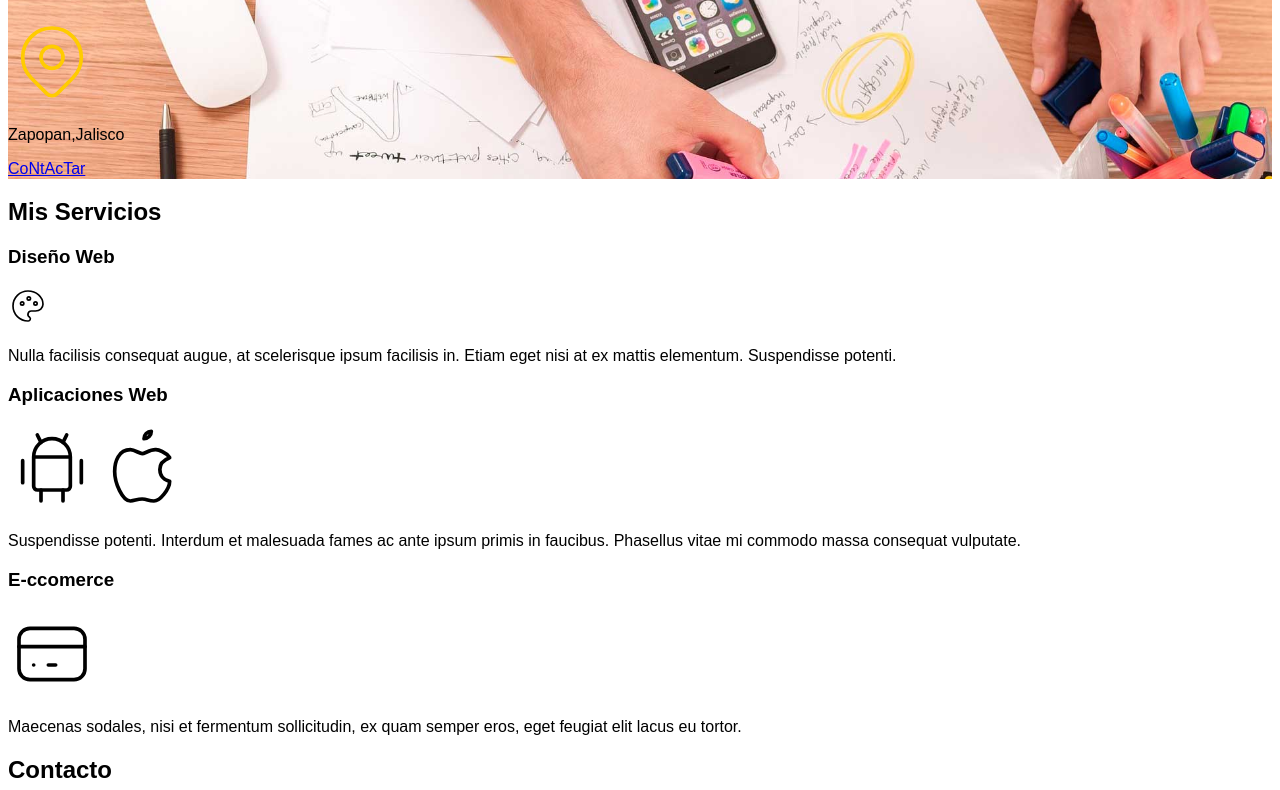
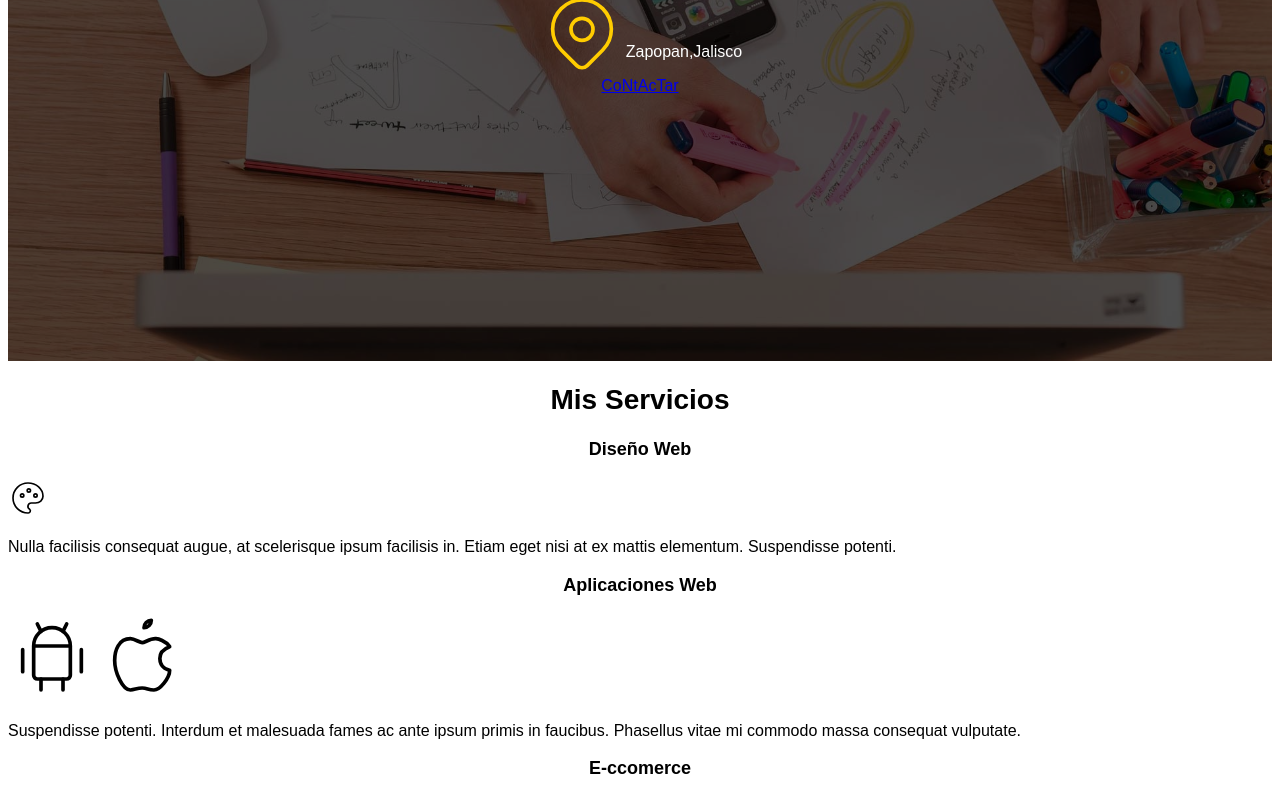
Before and after one commit to cosette212/freelancer_inicio-coss-html1uedemy, a plain HTML site: page freelancer_inicio/index.html in a window 1280 px wide. Shown: the part 227-1017 px from the top of the page. Drawn offline with Linux system fonts and the light colour scheme.

Commit message:
box model

```diff
--- a/freelancer_inicio/css/style.css
+++ b/freelancer_inicio/css/style.css
@@ -18,9 +18,21 @@ body{
     font-size: 16px; /* 1rem= 10px*/
     font-family: "krub", sans-serif;
 }
-.titulo {
+
+h1{
+    font-size: 3.8rem;
+}
+
+h2{
+    font-size: 2.8rem;
+}
+
+h3 {
+    font-size: 1.8rem;
+}
+
+h1,h2,h3 {
     text-align: center;
-    font-size: 3.8rem;
 }
 
 .titulo span{
@@ -66,4 +78,30 @@ body{
     background-image: url(../imagenes/hero.jpg);
     background-repeat: no-repeat;
     background-size: cover;
+    height: 450px;
+    padding: 20px;
+    position: relative;
 }
+
+.contenido-hero {
+    position: absolute;
+    top: 0;
+    left: 0;
+    background-color: rgb(0 0 0 / 70%);
+    width: 100%;
+    height: 100%;
+
+    display: flex;
+    flex-direction: column;
+    align-items: center;
+}
+
+.contenido-hero h2,
+.contenido-hero p {
+    color: var(--blanco);
+}
+
+.ubicacion {
+    display: flex;
+    align-items: flex-end;
+}
--- a/freelancer_inicio/index.html
+++ b/freelancer_inicio/index.html
@@ -24,28 +24,21 @@
     </div>
 
     <section class="hero">
-      <div class="contenido"></div>
-    <h2 class="titulo">Diseño y Desarrollo Web <span>Freelancer</span></h2>
+      <div class="contenido-hero">
+        <h2>Diseño y Desarrollo Web <span>Freelancer</span></h2>
 
-<svg
-  xmlns="http://www.w3.org/2000/svg"
-  width="88"
-  height="88"
-  viewBox="0 0 24 24"
-  fill="none"
-  stroke="#ffcc00"
-  stroke-width="1"
-  stroke-linecap="round"
-  stroke-linejoin="round"
->
-  <path d="M9 11a3 3 0 1 0 6 0a3 3 0 0 0 -6 0" />
-  <path d="M17.657 16.657l-4.243 4.243a2 2 0 0 1 -2.827 0l-4.244 -4.243a8 8 0 1 1 11.314 0z" />
-</svg>
-
-    <p>Zapopan,Jalisco</p>
+      <div class="ubicacion">
+        <svg xmlns="http://www.w3.org/2000/svg" width="88" height="88"
+        viewBox="0 0 24 24" fill="none" stroke="#ffcc00" stroke-width="1" stroke-linecap="round" stroke-linejoin="round">
+          <path d="M9 11a3 3 0 1 0 6 0a3 3 0 0 0 -6 0" />
+          <path d="M17.657 16.657l-4.243 4.243a2 2 0 0 1 -2.827 0l-4.244 -4.243a8 8 0 1 1 11.314 0z" />
+        </svg>
+        <p>Zapopan,Jalisco</p>
+      </div>
 
         <a href="#">CoNtAcTar</a>
 
+        </div>
     </section>
 
     <main>
```
